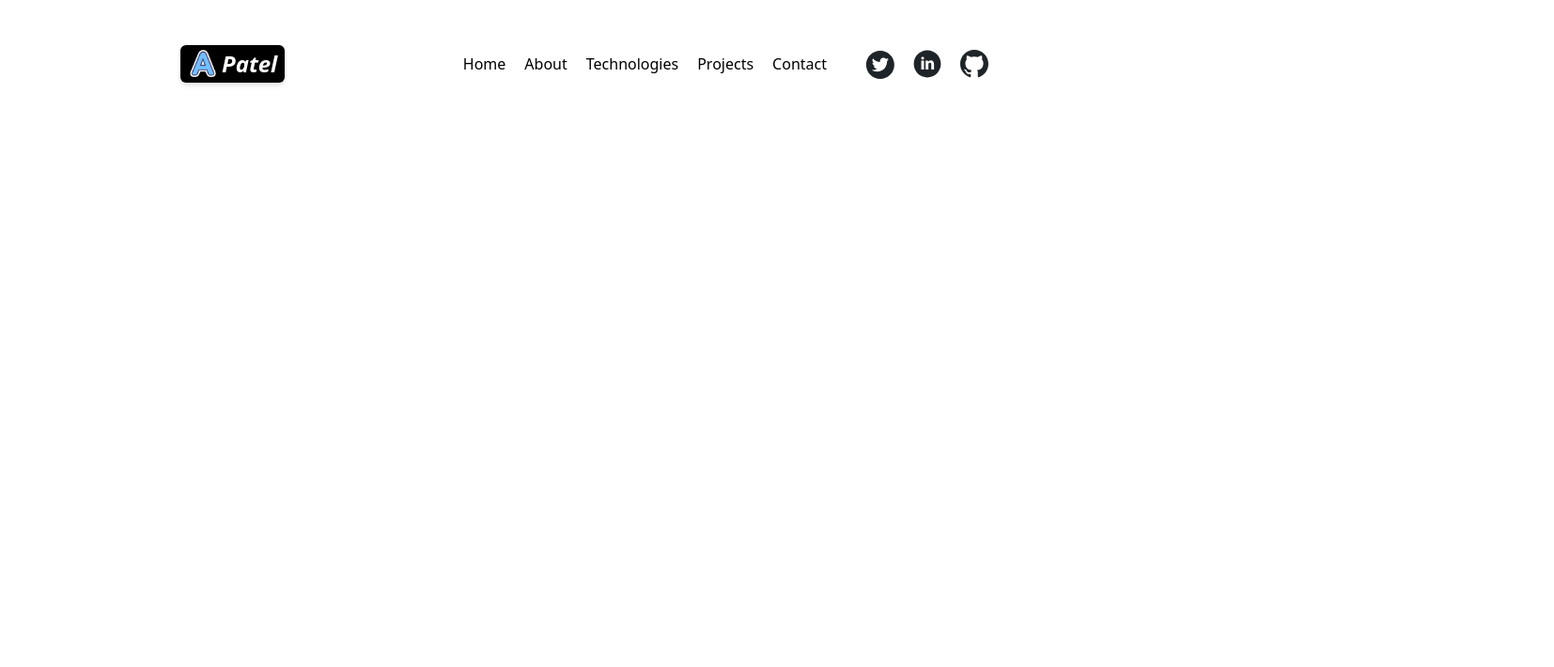
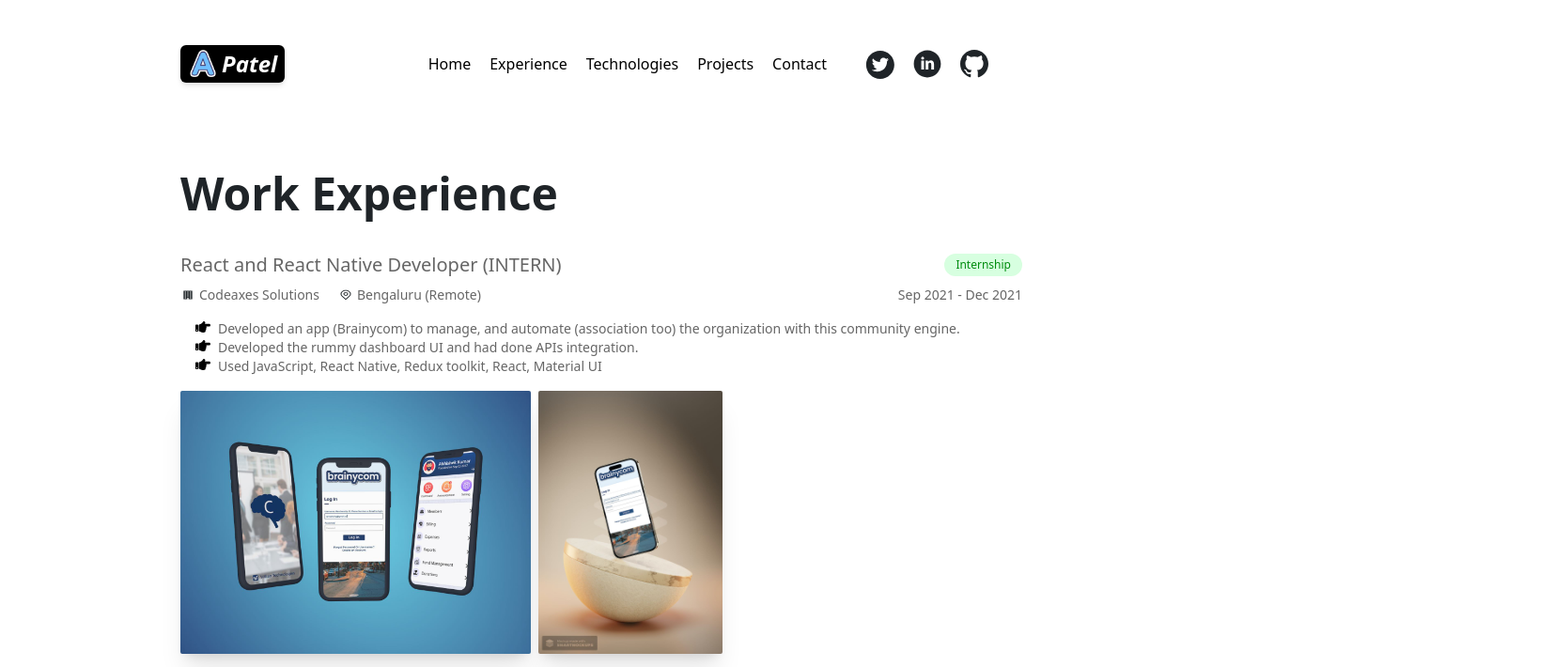
Before and after one commit to Abhishekpatel123/portfolio-02-02-2023, a React (Create React App) app: page /portfolio-02-02-2023/experience in a window 1280 px wide. Shown: the top 710 px of the page at 94% size, 1654 px wide, since content can reach past the window. Built offline with nearby package versions, Linux system fonts and the light colour scheme.

Commit message:
experience and about section replace

```diff
--- a/src/App.js
+++ b/src/App.js
@@ -1,22 +1,26 @@
-import { BrowserRouter as Router, Routes, Route } from "react-router-dom";
-import Header from "./Components/Header";
-import Footer from "./Components/Footer";
-import Home from "./Pages/Home";
-import About from "./Pages/About";
-import Contact from "./Pages/Contact";
-import Projects from "./Pages/Projects";
-import Technologies from "./Pages/Technologies";
+import { BrowserRouter as Router, Routes, Route } from 'react-router-dom';
+import Header from './Components/Header';
+import Footer from './Components/Footer';
+import Home from './Pages/Home';
+import Experience from './Pages/Experience';
+import Contact from './Pages/Contact';
+import Projects from './Pages/Projects';
+import Technologies from './Pages/Technologies';
+
 function App() {
   return (
     <Router>
       <Header />
       <Routes>
-        <Route path="/portfolio-02-02-2023" element={<Home />} />
-        <Route path="/portfolio-02-02-2023/about" element={<About />} />
-        <Route path="/portfolio-02-02-2023/contact" element={<Contact />} />
-        <Route path="/portfolio-02-02-2023/projects" element={<Projects />} />
+        <Route path='/portfolio-02-02-2023' element={<Home />} />
         <Route
-          path="/portfolio-02-02-2023/technologies"
+          path='/portfolio-02-02-2023/experience'
+          element={<Experience />}
+        />
+        <Route path='/portfolio-02-02-2023/contact' element={<Contact />} />
+        <Route path='/portfolio-02-02-2023/projects' element={<Projects />} />
+        <Route
+          path='/portfolio-02-02-2023/technologies'
           element={<Technologies />}
         />
       </Routes>
--- a/src/Components/Header.js
+++ b/src/Components/Header.js
@@ -52,8 +52,8 @@ function Header() {
             </NavLink>
           </li>
           <li className='pb-1 md:pb-0'>
-            <NavLink to='/portfolio-02-02-2023/about' onClick={toggleClass}>
-              About
+            <NavLink to='/portfolio-02-02-2023/experience' onClick={toggleClass}>
+              Experience
             </NavLink>
           </li>
           <li className='pb-1 md:pb-0'>
--- a/src/Pages/About.js
+++ b/src/Pages/Experience.js
@@ -1,19 +1,11 @@
 import React from "react";
 import Work from "../Components/Work";
 import { workExperiences } from "../db";
-import { personalDetails, eduDetails } from "../Details";
+import { eduDetails } from "../Details";
 
-function About() {
+function Experience() {
   return (
     <main className="container mx-auto max-width pt-10 pb-20 ">
-      <section>
-        <h1 className="text-2xl text-dark-heading dark:text-light-heading md:text-4xl xl:text-5xl xl:leading-tight font-bold">
-          About Me
-        </h1>
-        <p className="text-content py-8 lg:max-w-3xl">
-          {personalDetails.about}
-        </p>
-      </section>
       <section>
         <h1 className="text-2xl text-dark-heading dark:text-light-heading md:text-4xl xl:text-5xl xl:leading-tight font-bold">
           Work Experience
@@ -71,4 +63,4 @@ function About() {
   );
 }
 
-export default About;
+export default Experience;
--- a/src/Pages/Home.js
+++ b/src/Pages/Home.js
@@ -1,7 +1,7 @@
-import React, { useRef, useLayoutEffect } from "react";
-import gsap from "gsap";
-import { personalDetails } from "../Details";
-import { resumePdf } from "../assets";
+import React, { useRef, useLayoutEffect } from 'react';
+import gsap from 'gsap';
+import { personalDetails } from '../Details';
+import { resumePdf } from '../assets';
 
 function Home() {
   const { name, tagline, img } = personalDetails;
@@ -58,42 +58,43 @@ function Home() {
   // }, []);
 
   return (
-    <main className="container mx-auto max-width  section md:flex justify-between items-center">
+    <div className='container mx-auto section max-width'>
+      <main className='md:flex justify-between items-center min-h-[70vh]'>
         <div>
           <h1
             // ref={h11}
-          className="text-2xl text-dark-heading dark:text-light-heading md:text-4xl xl:text-5xl xl:leading-tight font-bold"
+            className='text-2xl text-dark-heading dark:text-light-heading md:text-4xl xl:text-5xl xl:leading-tight font-bold'
           >
             Hi,👋<br></br>My Name is<br></br>
           </h1>
           <h1
             // ref={h12}
-          className="text-2xl bg-clip-text bg-gradient text-transparent md:text-4xl xl:text-5xl xl:leading-tight font-bold"
+            className='text-2xl bg-clip-text bg-gradient text-transparent md:text-4xl xl:text-5xl xl:leading-tight font-bold'
           >
             {name}
           </h1>
           <h2
             // ref={h13}
-          className="text-2xl text-dark-heading dark:text-light-heading md:text-4xl xl:text-5xl xl:leading-tight font-bold"
+            className='text-2xl text-dark-heading dark:text-light-heading md:text-4xl xl:text-5xl xl:leading-tight font-bold'
           >
             {tagline}
           </h2>
           {/* button */}
           <a
-          className="bg-slate-900 mt-10 py-4 w-32 flex justify-center items-center rounded-lg shadow-md"
+            className='bg-slate-900 mt-10 py-4 w-32 flex justify-center items-center rounded-lg shadow-md'
             download={true}
             href={resumePdf}
           >
-          <h4 className="text-white font-medium text-lg">Resume</h4>
+            <h4 className='text-white font-medium text-lg'>Resume</h4>
           </a>
         </div>
-      <div className="mt-5 md:mt-0 lg:w-[300px]">
+        <div className='mt-5 md:mt-0 sm:w-[300px] w-[60%] mx-auto'>
           <img
             // ref={myimageref}
             // className="w-1/2 md:ml-auto animate-bounce"
-          className="md:ml-auto w-full rounded-full shadow-lg border-4 hover:border-t-[-20px] hover:animate-none hover:scale-110 cursor-pointer transition-all hover:border-r-[20px] border-l-blue-400 border-b-blue-500 border-r-slate-600 border-t-slate-700"
+            className='md:ml-auto w-full rounded-full shadow-lg border-4 hover:border-t-[-20px] hover:animate-none hover:scale-110 cursor-pointer transition-all hover:border-r-[20px] border-l-blue-400 border-b-blue-500 border-r-slate-600 border-t-slate-700'
             src={img}
-          alt="Abhishek Patel"
+            alt='Abhishek Patel'
           />
           {/* <div
           // className = "w-1/2 bg-slate-900 h-2 drop-shadow-2xl ml-auto rounded-lg"
@@ -101,6 +102,15 @@ function Home() {
         /> */}
         </div>
       </main>
+      <section className='pb-10 section'>
+        <h1 className='text-2xl text-dark-heading dark:text-light-heading md:text-4xl xl:text-5xl xl:leading-tight font-bold'>
+          About Me
+        </h1>
+        <p className='text-content py-8 lg:max-w-3xl'>
+          {personalDetails.about}
+        </p>
+      </section>
+    </div>
   );
 }
 
```
Lines whose indentation alone changed are shown as unchanged.
